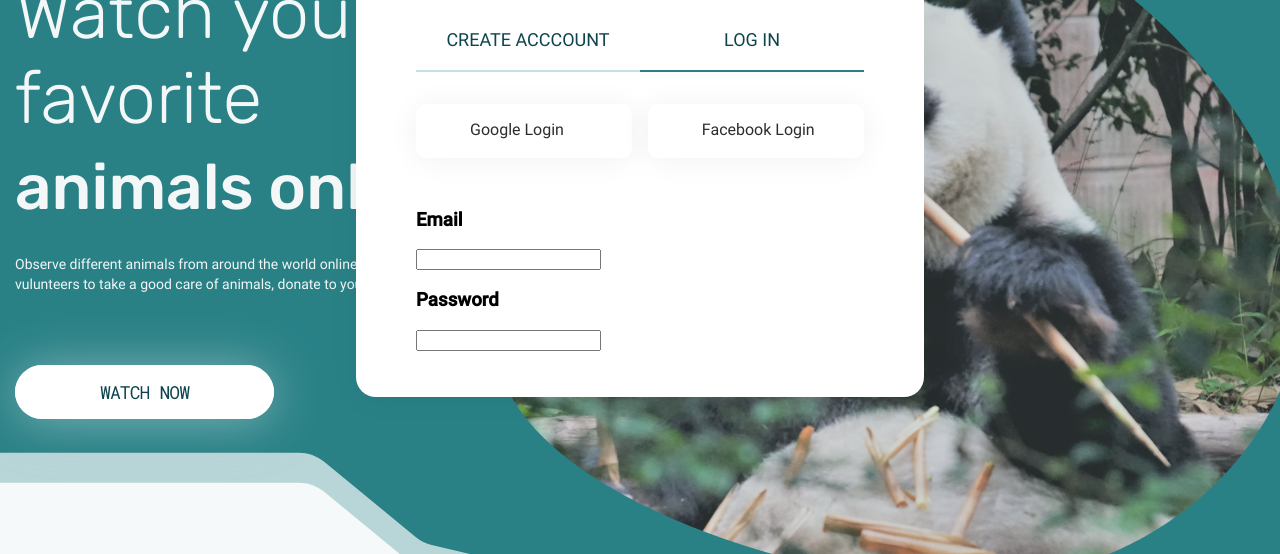
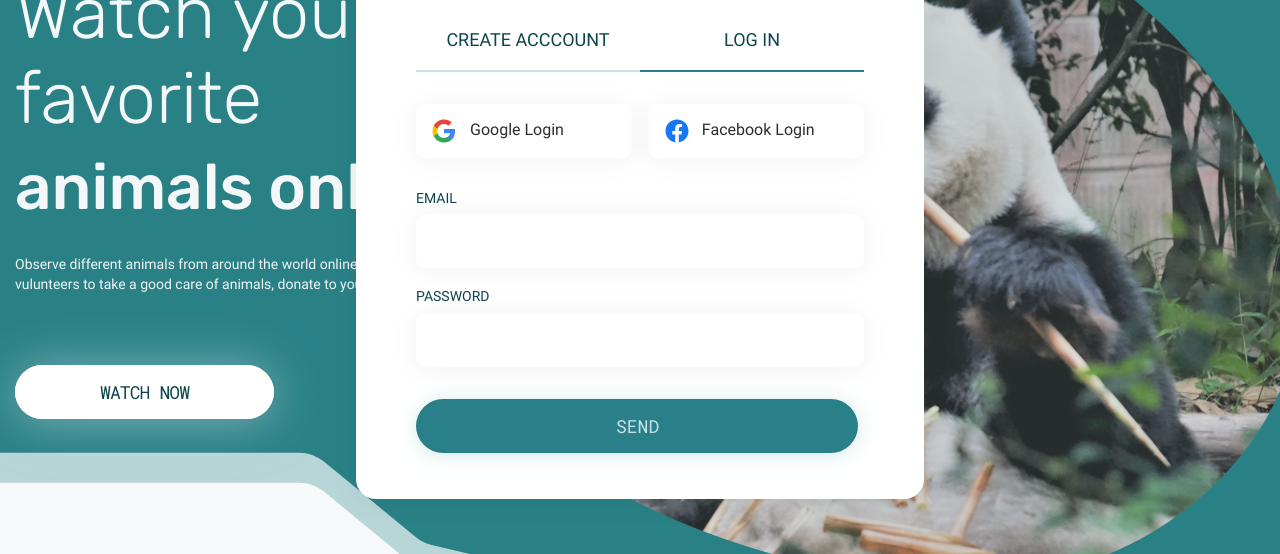
Before and after one commit to ulugbekwebp/Online_Zoo, a website: page src/index.html in a window 1280 px wide. Both pictures are taken after a click on the button "Log in". Shown: the part 246-800 px from the top of the page. Drawn offline with nearby package versions, Linux system fonts and the light colour scheme; files that its build step writes are made by us from their sources.

Commit message:
arrow-dawn

```diff
--- a/src/index.html
+++ b/src/index.html
@@ -83,10 +83,11 @@
 
           <div>
             <form method="POST">
-              <h3 >Email</h3>
-              <input type="email">
-              <h3>Password</h3>
-              <input type="password">
+              <h3 class="modal__login-title">Email</h3>
+              <input class="modal__login-input" type="email">
+              <h3 class="modal__login-title">Password</h3>
+              <input class="modal__login-input" type="password">
+              <button class="modal__send" type="button">send</button>
             </form>
           </div>
 
@@ -242,7 +243,7 @@
         <ul class="testimonials__list">
           <li class="testimonials__item">
             <div class="testimonials__comment-wrapper">
-              <p class="testimonials__date">20 Decepmer 2020</p>
+              <time class="testimonials__date">20 Decepmer 2020</time>
               <p class="testimonials__comment">Awesome place to observe my favourite aligators at Florida, the quality
                 of the video is great.</p>
             </div>
@@ -253,7 +254,7 @@
           </li>
           <li class="testimonials__item">
             <div class="testimonials__comment-wrapper">
-              <p class="testimonials__date">20 Decepmer 2020</p>
+              <time class="testimonials__date">20 Decepmer 2020</time>
               <p class="testimonials__comment">Awesome place to observe my favourite aligators at Florida, the quality
                 of the video is great.</p>
             </div>
@@ -264,7 +265,7 @@
           </li>
           <li class="testimonials__item">
             <div class="testimonials__comment-wrapper">
-              <p class="testimonials__date">20 Decepmer 2020</p>
+              <time class="testimonials__date">20 Decepmer 2020</time>
               <p class="testimonials__comment">Awesome place to observe my favourite aligators at Florida, the quality
                 of the video is great.</p>
             </div>
--- a/src/js/main.js
+++ b/src/js/main.js
@@ -7,6 +7,8 @@
 var modal__body_label_second = document.querySelector(".modal__body-label-second");
 var modal__body_item = document.querySelector(".modal__body-item-first");
 var modal__body_item_second = document.querySelector(".modal__body-item-second");
+var header__authorization_item_btn = document.querySelector(".header__authorization-item-btn");
+var modal__login = document.querySelector(".modal__login");
 
 panda.addEventListener("click", function(){
   panda_video.classList.toggle('hero__panda-video-active');
@@ -15,6 +17,7 @@
 
 header__item_btn_contact_us.addEventListener("click", function(){
   modal__contact_us.classList.toggle("modal__contact-us-active");
+  modal__login.classList.remove("modal__login-active");
 })
 
 modal__body_label.addEventListener("click", function(){
@@ -26,3 +29,8 @@
   modal__body_item.classList.remove("modal__body-item-active");
   modal__body_item_second.classList.add("modal__body-item-active");
 })
+
+header__authorization_item_btn.addEventListener("click", function(){
+  modal__login.classList.toggle("modal__login-active");
+  modal__contact_us.classList.remove("modal__contact-us-active");
+})
--- a/src/scss/blocks-all/_header.scss
+++ b/src/scss/blocks-all/_header.scss
@@ -82,7 +82,7 @@
   box-shadow: 0px 2px 30px rgba(0, 0, 0, 0.06);
 }
 
-.modal__contact-us-active{
+.modal__contact-us-active {
   display: block;
 }
 
@@ -143,7 +143,7 @@
   border: none;
 }
 
-.modal__login{
+.modal__login {
   top: 100%;
   position: absolute;
   left: 50%;
@@ -151,22 +151,27 @@
   width: 568px;
   border-radius: 20px;
   box-shadow: 0px 2px 30px rgba(0, 0, 0, 0.06);
+  display: none;
 }
 
-.modal__header{
+.modal__login-active{
+  display: block;
+}
+
+.modal__header {
   border-radius: 20px 20px 0 0;
   padding: 32px 245px;
   background-color: #2A8086;
   // background-color: #fff;
 }
 
-.modal__body{
+.modal__body {
   padding: 32px 60px 46px;
   background-color: #fff;
   border-radius: 0 0 20px 20px;
 }
 
-.modal__body-label{
+.modal__body-label {
   font-family: "Roboto";
   font-weight: 400;
   font-size: 18px;
@@ -175,25 +180,25 @@
   text-transform: uppercase;
 }
 
-.modal__body-list{
+.modal__body-list {
   @include reset-list;
   display: flex;
   margin-bottom: 32px;
 }
 
-.modal__body-item{
+.modal__body-item {
   border-bottom: 2px solid $white;
   padding-bottom: 20px;
   width: 50%;
   text-align: center;
 }
 
-.modal__body-item-active{
+.modal__body-item-active {
   border-bottom: 2px solid #2A8086;
 }
 
 
-.modal__login-button{
+.modal__login-button {
   font-family: "Roboto";
   font-weight: 400;
   font-size: 16px;
@@ -209,11 +214,40 @@
   margin-bottom: 32px;
 }
 
-  .modal__google{
-    padding: 17px 68px 18px 54px;
-  }
+.modal__google {
+  padding: 17px 68px 18px 54px;
+  background: url(../../img/google.svg) no-repeat;
+  background-position: calc(50% - 80px) center;
+}
 
-  .modal__facebook{
-    margin-left: 12px;
-    padding: 17px 49px 18px 54px;
-  }
+.modal__facebook {
+  margin-left: 12px;
+  padding: 17px 49px 18px 54px;
+  background: url(../../img/facebook.svg) no-repeat;
+  background-position: calc(50% - 79px) center;
+}
+
+.modal__login-title {
+  font-family: "Roboto";
+  font-size: 14px;
+  color: $black;
+  line-height: 16.41px;
+  font-weight: 400;
+  margin: 0;
+  text-transform: uppercase;
+  margin-bottom: 8px;
+}
+
+.modal__login-input {
+  width: 100%;
+  height: 54px;
+  font-size: 18px;
+  color: $black;
+  line-height: 16.41px;
+  font-weight: 400;
+  padding: 15px;
+  margin-bottom: 20px;
+  box-shadow: 0px 2px 30px rgba(0, 0, 0, 0.06);
+  border-radius: 10px;
+  border: none;
+}
--- a/src/scss/blocks-all/_testimonials.scss
+++ b/src/scss/blocks-all/_testimonials.scss
@@ -45,6 +45,7 @@
 .testimonials__item {
   width: 480px;
   margin-right: 20px;
+  // position: relative;
 }
 
 .testimonials__item:last-child {
@@ -72,10 +73,13 @@
 }
 
 .testimonials__comment-wrapper {
-  padding: 28px 45px 99px;  //81px
-  background: #fff;
+  padding: 28px 45px 81px;  //81px
+  background: #fff url(../../img/arrow-down.svg) no-repeat;
   box-shadow: 0px 2px 30px rgba(0, 0, 0, 0.06);
   border-radius: 10px;
+  margin-bottom: 25px;
+  // position: absolute;
+  // top: 100%;
 }
 
 .testimonials__img {
```
Also changed, not shown: dist/css/main.css, dist/css/main.min.css, dist/img/arrow-down.svg (added), dist/img/facebook.svg (added), dist/img/google.svg (added), dist/index.html, dist/js/main.js, src/img/arrow-down.svg (added), src/img/facebook.svg (added), src/img/google.svg (added).
